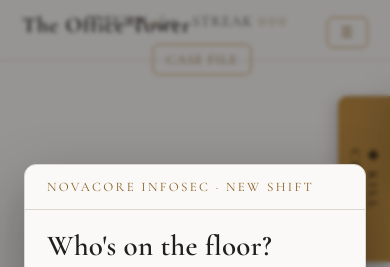
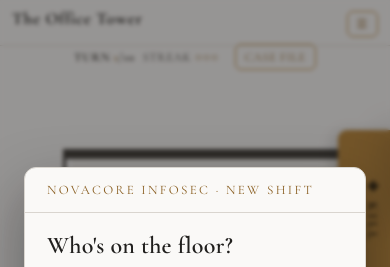
Before and after one commit to GabeBarrera/SOCC, a plain HTML site: page socc_office.html in a window 390 px wide. Shown: the top 267 px of the page. Drawn offline with nearby package versions, Linux system fonts and the light colour scheme.

Commit message:
fix mobile

```diff
--- a/socc_office.html
+++ b/socc_office.html
@@ -15,7 +15,7 @@
   }
   html,body{margin:0;height:100%;background:var(--bg);color:var(--ink);
     font-family:'Lora',Georgia,serif;overflow:hidden;}
-  canvas{display:block;}
+  canvas{display:block;touch-action:none;}
   a{color:var(--accent);} a:hover{color:var(--accentDeep);}
   *{box-sizing:border-box;}
 
@@ -45,7 +45,7 @@
   #prompt{position:fixed;left:50%;bottom:26px;transform:translateX(-50%);z-index:5;
     display:none;align-items:center;gap:10px;padding:9px 18px;background:rgba(32,31,29,.9);
     color:var(--paper);border-radius:30px;font-size:14px;box-shadow:0 6px 24px rgba(0,0,0,.28);
-    pointer-events:none;}
+    pointer-events:auto;cursor:pointer;}
   #prompt .key{display:inline-flex;align-items:center;justify-content:center;min-width:22px;height:22px;
     padding:0 6px;border-radius:5px;background:var(--accent);color:#241a08;font-family:'Cormorant Garamond',serif;
     font-weight:700;font-size:13px;}
@@ -353,6 +353,24 @@
   .btn-sus:hover{background:rgba(176,82,79,.3);}
   .btn-ben{background:rgba(95,125,106,.14);border-color:#5f7d6a;color:#8fb39a;}
   .btn-ben:hover{background:rgba(95,125,106,.3);}
+
+  /* ===== mobile ===== */
+  @media (max-width:760px){
+    #hud{padding:8px 12px;gap:10px;}
+    #hud h1{font-size:17px;}
+    #centerHud{top:44px;left:0;right:0;transform:none;padding:0 10px;gap:8px;}
+    .stat{font-size:12px;}
+    #chainpips .pip{width:12px;height:12px;}
+    .topbtn{font-size:12px;padding:5px 9px;}
+    #drawersWrap{top:122px;}
+    #kcPanel,#tasksPanel{width:min(300px,84vw);max-height:calc(100vh - 140px);}
+    #endTurnBtn{right:12px;bottom:calc(12px + env(safe-area-inset-bottom));font-size:15px;padding:10px 18px;}
+    #prompt{bottom:calc(78px + env(safe-area-inset-bottom));font-size:13px;max-width:94vw;}
+    .mini-screen{width:96vw;height:min(640px,92vh);border-width:6px;}
+    .mini-bar{flex-wrap:wrap;gap:8px;padding:8px 12px;}
+    .mini-hint{flex-basis:100%;order:3;}
+    .m-title{font-size:24px;}
+  }
 </style>
 </head>
 <body>
@@ -822,7 +840,7 @@ function drawBuilding(){
 }
 
 const mapCanvas = document.createElement('canvas');
-mapCanvas.width = W; mapCanvas.height = H;
+mapCanvas.width = W*2; mapCanvas.height = H*2; // 2x so the zoomed mobile camera stays sharp
 
 /* ---- players ---- */
 function makeChar(x, floor){ return {x, y:floorY(floor), vx:0, vy:0, w:22, h:52, onGround:true, onLadder:false, face:1, turnActivity:null}; }
@@ -843,9 +861,19 @@ addEventListener('keyup', e=>keys[e.key]=false);
 
 let target = null;
 
+/* Camera: on small screens the fit-all scale makes the building unreadably tiny,
+   so we zoom to a readable scale and pan the view to follow the active player. */
+const cam = { x: W/2, y: H/2 };
 function viewTransform(){
-  const scale = Math.min(canvas.width/W, canvas.height/H);
-  return {scale, ox:(canvas.width-W*scale)/2, oy:(canvas.height-H*scale)/2};
+  const fit = Math.min(canvas.width/W, canvas.height/H);
+  let scale = fit;
+  if(innerWidth < 900) scale = Math.max(fit, Math.min(canvas.width/700, canvas.height/(FLOOR_H*3.2)));
+  if(scale - fit < 0.001) return {scale, ox:(canvas.width-W*scale)/2, oy:(canvas.height-H*scale)/2};
+  const viewW = canvas.width/scale, viewH = canvas.height/scale;
+  let cx = viewW >= W ? W/2 : Math.max(viewW/2, Math.min(W - viewW/2, cam.x));
+  const top = ROOF_Y - 70, bot = H;
+  let cy = viewH >= (bot-top) ? (top+bot)/2 : Math.max(top + viewH/2, Math.min(bot - viewH/2, cam.y));
+  return {scale, ox: canvas.width/2 - cx*scale, oy: canvas.height/2 - cy*scale};
 }
 function toWorld(e){
   const r = canvas.getBoundingClientRect();
@@ -1024,6 +1052,8 @@ let mapDrawn=false;
 function drawScene(){
   const real = ctx;
   ctx = mapCanvas.getContext('2d');
+  ctx.setTransform(2,0,0,2,0,0);
+  ctx.clearRect(0,0,W,H);
   ENTITIES.length = 0;
   drawBuilding();
   ctx = real;
@@ -1032,6 +1062,9 @@ function drawScene(){
 function frame(now){
   const dt=Math.min((now-last)/1000, .033); last=now;
   updatePlayer(dt);
+  const camK = 1 - Math.pow(0.002, dt);
+  cam.x += (player.x - cam.x)*camK;
+  cam.y += ((player.y - 90) - cam.y)*camK;
 
   nearEntity=null;
   if(!modalOpen && game && !game.result && player.onGround){
@@ -1044,11 +1077,11 @@ function frame(now){
   }
 
   const g = canvas.getContext('2d');
-  const scale = Math.min(canvas.width/W, canvas.height/H);
+  const {scale, ox, oy} = viewTransform();
   g.setTransform(1,0,0,1,0,0);
   g.fillStyle=C.bg; g.fillRect(0,0,canvas.width,canvas.height);
-  g.setTransform(scale,0,0,scale,(canvas.width-W*scale)/2,(canvas.height-H*scale)/2);
-  if(mapDrawn) g.drawImage(mapCanvas,0,0);
+  g.setTransform(scale,0,0,scale,ox,oy);
+  if(mapDrawn) g.drawImage(mapCanvas,0,0,W,H);
   for(const e of ENTITIES) drawEntityMarker(g, e, e===nearEntity);
   drawCaller(g);
   if(target){
@@ -2534,6 +2567,7 @@ document.getElementById('kcHandle').onclick = ()=> document.getElementById('kcDr
 document.getElementById('tasksHandle').onclick = ()=> document.getElementById('tasksDrawer').classList.toggle('open');
 document.querySelectorAll('.pulldrawer').forEach(d=>{ d.style.height = d.querySelector('button').offsetHeight+'px'; });
 endTurnBtn.onclick = ()=> endTurn();
+promptEl.onclick = ()=> tryInteract(); // tappable on touch screens (no E key)
 
 /* ---------- HUD ---------- */
 function refreshHUD(){
```
Also changed, not shown: index.html (+14 -8 lines), 1 other file.
